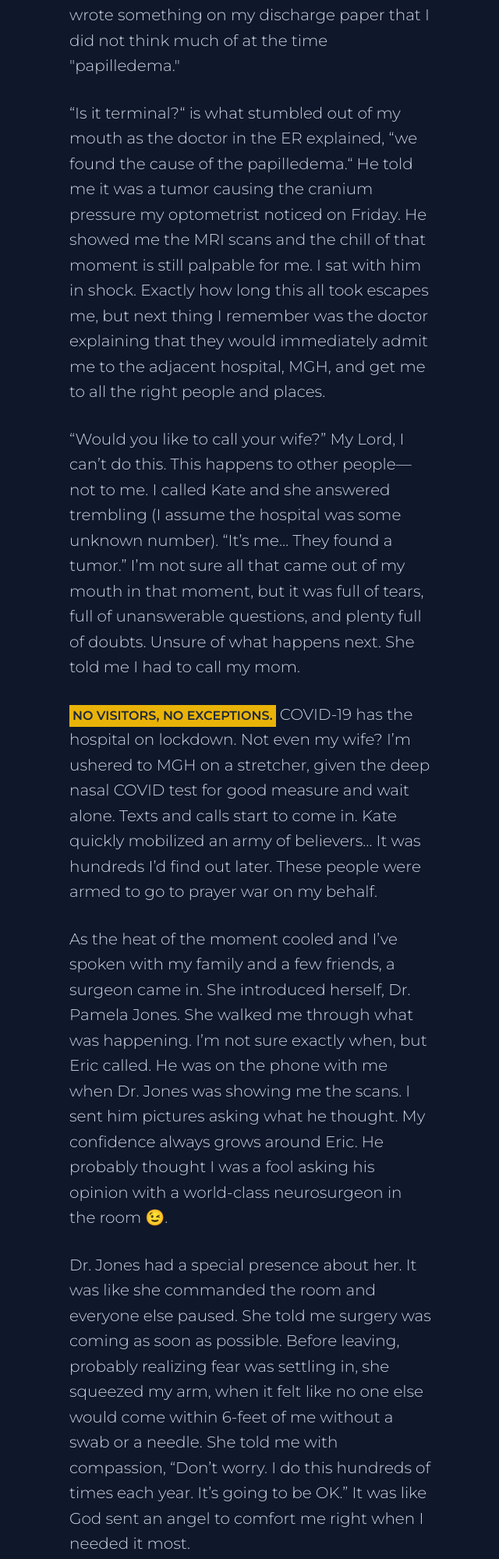
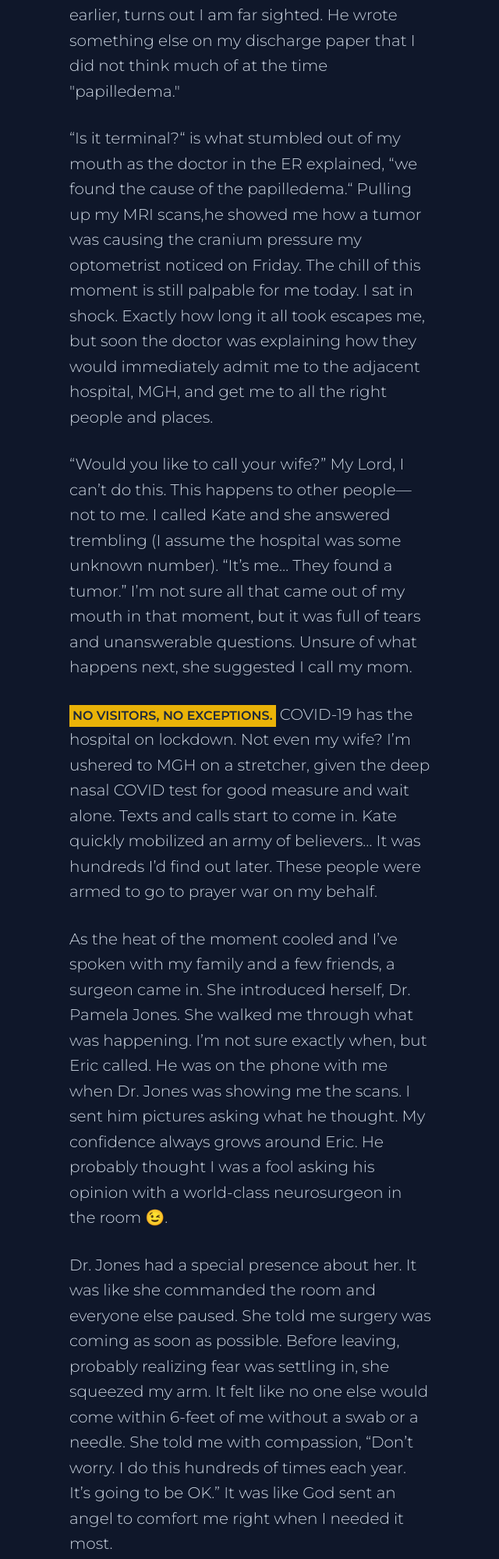
Before and after one commit to timalbert/livefortheline, a plain HTML site: page one-year.html in a window 1280 px wide. Shown: the part 828-2827 px from the top of the page at 78% size, without its empty margins (319-959 px from the left). Drawn offline with nearby package versions, Linux system fonts and the light colour scheme.

Commit message:
more text updates

```diff
--- a/one-year.html
+++ b/one-year.html
@@ -37,13 +37,13 @@
           <h1 class="text-2xl font-sans font-bold uppercase text-yellow-500">2/8/21  &bull; One Year Later</h1>
           <p class="mt-7">Little did I know it, but in a few moments my my whole life was about to change. I walked into the emergency room at Mass Eye & Ear and never walked out.</p>
 
-          <p class="mt-7"></p>A day earlier, my optometrist called, while I was playing with the boys in the snow (I thought it strange for a Sunday afternoon). It was Dr. Chang and he insisted that I go to the ER at MEEI the next morning. He told me he would call over with the details and explained that they would be able to workup the issue the fastest. All I saw him for was an eye exam two days earlier, turns out I am far sighted. He wrote something on my discharge paper that I did not think much of at the time "papilledema."</p>
+          <p class="mt-7"></p>A day earlier, my optometrist called while I was outside playing with the boys in the snow (it seemed strange to call on a Sunday afternoon). Dr. Chang insisted that I go to the ER at MEEI first thing tomorrow morning. He told me he would call in the details and explained that they would be able to workup the issue immediately. I thought it was just supposed to be a routine eye exam two days earlier, turns out I am far sighted. He wrote something else on my discharge paper that I did not think much of at the time "papilledema."</p>
 
-          <p class="mt-7">“Is it terminal?“ is what stumbled out of my mouth as the doctor in the ER explained, “we found the cause of the papilledema.“ He told me it was a tumor causing the cranium pressure my optometrist noticed on Friday. He showed me the MRI scans and the chill of that moment is still palpable for me. I sat with him in shock. Exactly how long this all took escapes me, but next thing I remember was the doctor explaining that they would immediately admit me to the adjacent hospital, MGH, and get me to all the right people and places.
+          <p class="mt-7">“Is it terminal?“ is what stumbled out of my mouth as the doctor in the ER explained, “we found the cause of the papilledema.“ Pulling up my MRI scans,he showed me how a tumor was causing the cranium pressure my optometrist noticed on Friday. The chill of this moment is still palpable for me today. I sat in shock. Exactly how long it all took escapes me, but soon the doctor was explaining how they would immediately admit me to the adjacent hospital, MGH, and get me to all the right people and places.
           </p>
 
           <p class="mt-7">
-            “Would you like to call your wife?” My Lord, I can’t do this. This happens to other people—not to me. I called Kate and she answered trembling (I assume the hospital was some unknown number). “It’s me… They found a tumor.” I’m not sure all that came out of my mouth in that moment, but it was full of tears, full of unanswerable questions, and plenty full of doubts. Unsure of what happens next. She told me I had to call my mom.
+            “Would you like to call your wife?” My Lord, I can’t do this. This happens to other people—not to me. I called Kate and she answered trembling (I assume the hospital was some unknown number). “It’s me… They found a tumor.” I’m not sure all that came out of my mouth in that moment, but it was full of tears and unanswerable questions. Unsure of what happens next, she suggested I call my mom.
           </p>
 
           <p class="mt-7">
@@ -55,7 +55,7 @@
           </p>
 
           <p class="mt-7">
-            Dr. Jones had a special presence about her. It was like she commanded the room and everyone else paused. She told me surgery was coming as soon as possible. Before leaving, probably realizing fear was  settling in, she squeezed my arm, when it felt like no one else would come within 6-feet of me without a swab or a needle. She told me with compassion, “Don’t worry. I do this hundreds of times each year. It’s going to be OK.” It was like God sent an angel to comfort me right when I needed it most.
+            Dr. Jones had a special presence about her. It was like she commanded the room and everyone else paused. She told me surgery was coming as soon as possible. Before leaving, probably realizing fear was  settling in, she squeezed my arm. It felt like no one else would come within 6-feet of me without a swab or a needle. She told me with compassion, “Don’t worry. I do this hundreds of times each year. It’s going to be OK.” It was like God sent an angel to comfort me right when I needed it most.
           </p>
 
           <p class="mt-7">
```
